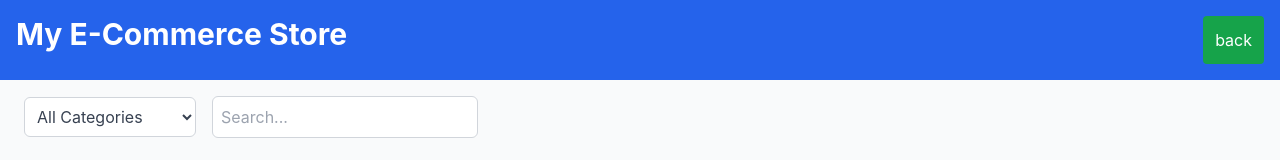
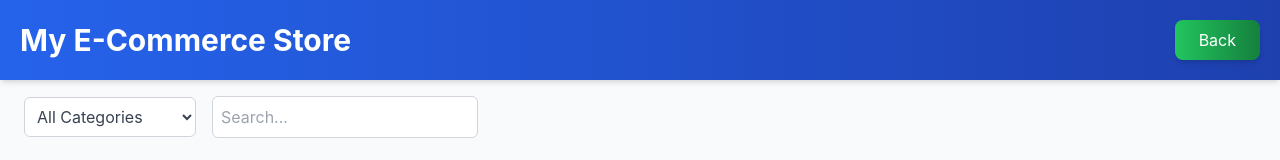
Before and after one commit to SANZU0007/Ecommerce_TaskCareer_Fair_ReactApplication, a React (Create React App) app: page /admin in a window 1280 px wide. Shown: the top 160 px of the page. Built offline with nearby package versions, Linux system fonts and the light colour scheme; no server answers; the HTML template or start-up script is replaced by a standard one.

Commit message:
Update ALLproduct.js

```diff
--- a/src/components/Admin/ALLproduct.js
+++ b/src/components/Admin/ALLproduct.js
@@ -152,15 +152,16 @@ export default function AllProduct() {
 
     return (
         <div className="min-h-screen bg-gray-50 flex flex-col">
-            <header className="bg-blue-600 text-white flex justify-between p-4">
+           <header className="bg-gradient-to-r from-blue-600 to-blue-800 text-white flex justify-between items-center p-5 shadow-md">
     <h1 className="text-3xl font-bold">My E-Commerce Store</h1>
     <button
         onClick={() => navigate('/product')}
-                        className="bg-green-600 text-white p-3 rounded hover:bg-green-700 transition"
+        className="bg-gradient-to-r from-green-500 to-green-700 text-white px-6 py-2 rounded-lg hover:from-green-600 hover:to-green-800 shadow-md transition-transform transform hover:scale-105"
     >
-                        back
+        Back
     </button>
 </header>
+
             <div className="mt-4 ml-6 flex space-x-4 items-center">
                 <select
                     value={category}
```
Lines whose indentation alone changed are shown as unchanged.
